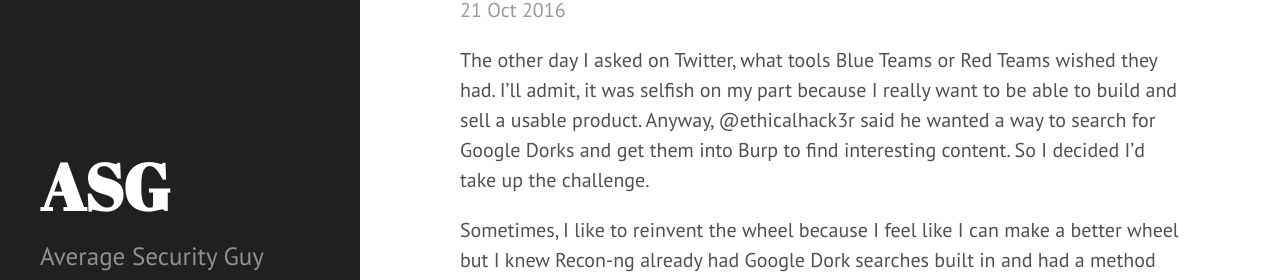
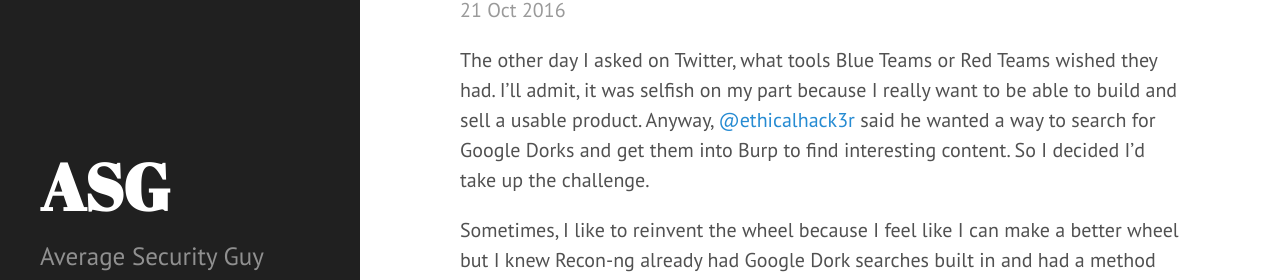
Before and after one commit to jaxmayhem/averagesecurityguy.github.io, a Jekyll site: the page built from _posts/2016-10-21-recon-ng-dorks-burp.md, in a window 1280 px wide and 900 px high. Shown: the part 135-415 px from the top of the window. Built offline with Jekyll 4.4.1, drawn with Linux system fonts in a browser that asks for light colours; part of the change alters nothing that is shown.

```diff
--- a/_posts/2016-10-21-recon-ng-dorks-burp.md
+++ b/_posts/2016-10-21-recon-ng-dorks-burp.md
@@ -2,7 +2,7 @@
 layout: post
 title: Recon-ng + Google Dorks + Burp = ...
 ---
-The other day I asked on Twitter, what tools Blue Teams or Red Teams wished they had. I'll admit, it was selfish on my part because I really want to be able to build and sell a usable product. Anyway, @ethicalhack3r said he wanted a way to search for Google Dorks and get them into Burp to find interesting content. So I decided I'd take up the challenge.
+The other day I asked on Twitter, what tools Blue Teams or Red Teams wished they had. I'll admit, it was selfish on my part because I really want to be able to build and sell a usable product. Anyway, [@ethicalhack3r](https://twitter.com/ethicalhack3r) said he wanted a way to search for Google Dorks and get them into Burp to find interesting content. So I decided I'd take up the challenge.
 
 Sometimes, I like to reinvent the wheel because I feel like I can make a better wheel but I knew Recon-ng already had Google Dork searches built in and had a method for dealing with Google's CAPTCHAs. And, as much as I'd like to think I could make a better wheel than Recon-ng, I know I can't. So I figured the next best thing would be to build a report module that could take the URLs found using Google Dorks and send them to Burp, so that's exactly what I did.
 
```
